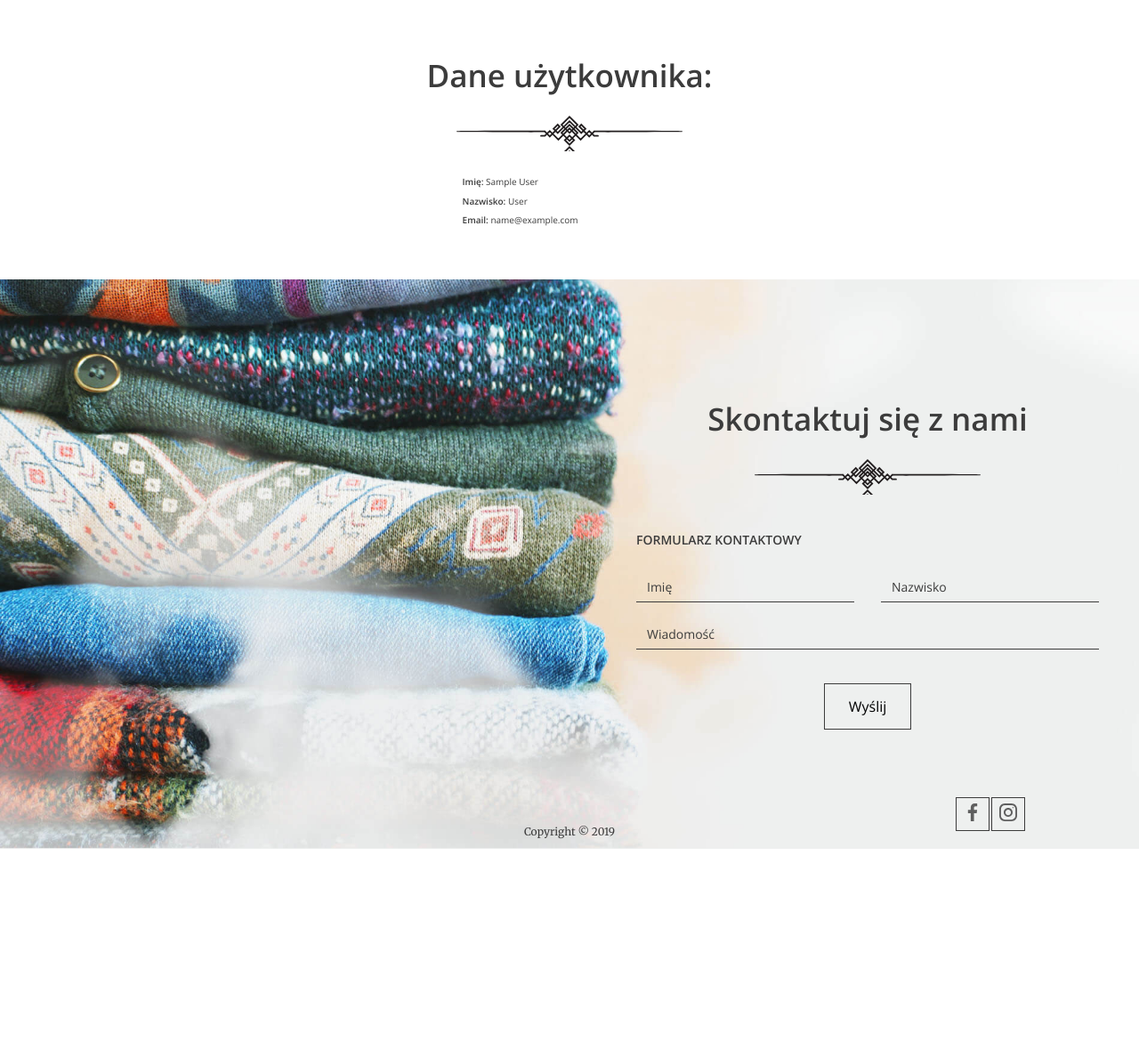
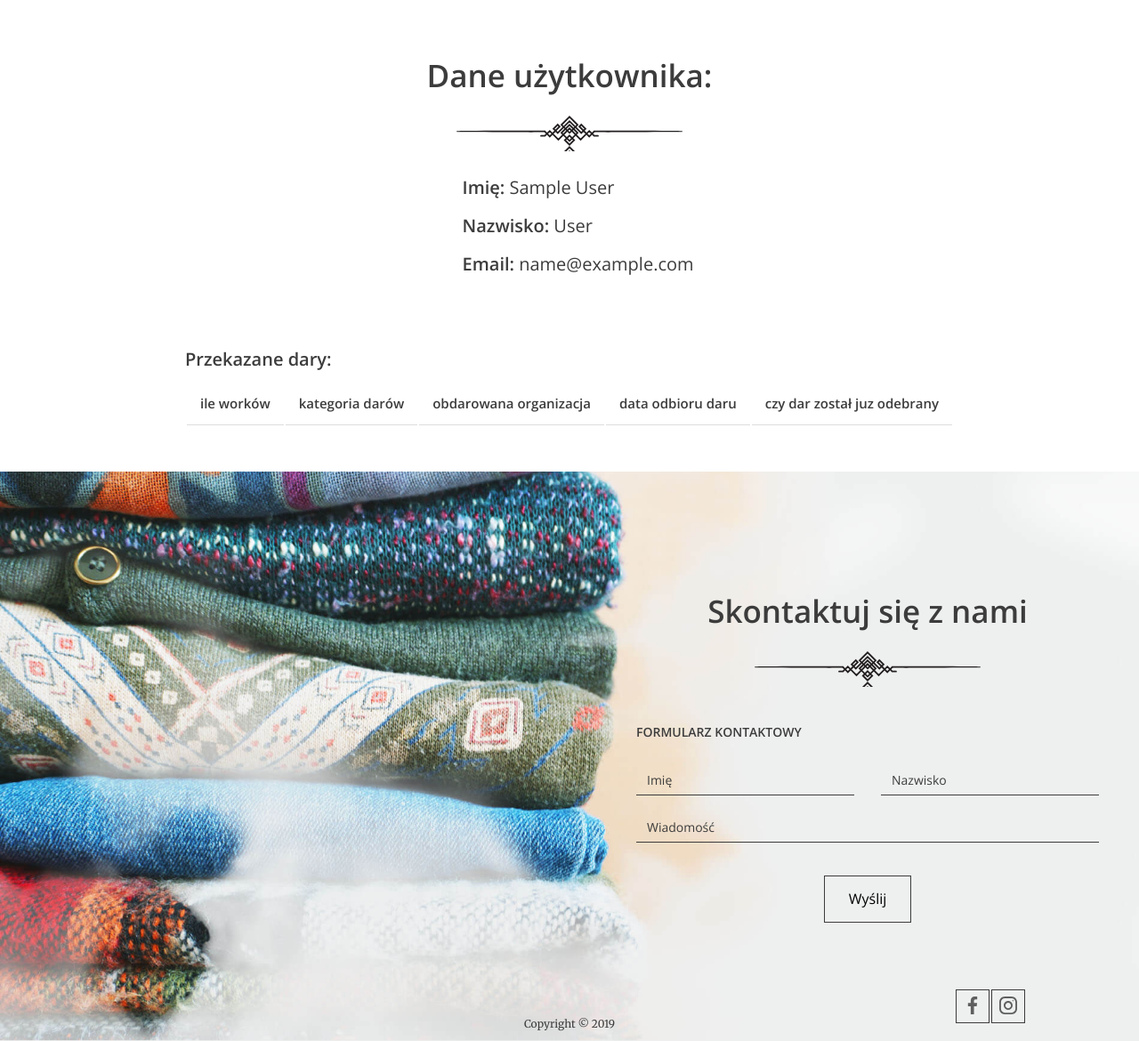
Before and after one commit to ElaJK01/Donate-old-things-project, a Django app: page /profil/ in a window 1280 px wide. Shown: the part 139-1309 px from the top of the page at 89% size. Before the commit the page ends 1093 px from the top, so only its background shows below. Run offline with Django 3.2, Linux system fonts and the light colour scheme; the visitor is signed in with stand-in values (Sample User, id 1); data that the repository does not hold is empty.

Commit message:
profil view and html

```diff
--- a/GiveAway_project/urls.py
+++ b/GiveAway_project/urls.py
@@ -33,7 +33,4 @@ urlpatterns = [
     path('profil/', Profil.as_view(), name='profil'),
     path('confirmation/', Confirmation.as_view(), name='confirmation'),
 
-    # path('donations/', Donations.as_view()),
-    # path('donations/', DonationAdd.as_view()),
-
 ]
--- a/donation/templates/profil.html
+++ b/donation/templates/profil.html
@@ -12,7 +12,7 @@
 <div>
     <h2>Dane użytkownika:</h2>
     <ul class="help--slides-items">
-        <div class="title">
+        <div id="profil" class="title">
             <p><b>Imię:</b> {{user.name}}</p>
             <p><b>Nazwisko:</b> {{user.last_name}}</p>
             <p><b>Email:</b> {{user.email}}</p>
@@ -20,5 +20,35 @@
     </ul>
 </div>
 </section>
+<section class="login-page">
+    <div>
+        <h1>Przekazane dary:</h1>
+        <table class="table">
+            <thead>
+                <tr>
+                    <td>ile worków</td>
+                    <td>kategoria darów</td>
+                    <td>obdarowana organizacja</td>
+                    <td>data odbioru daru</td>
+                    <td> czy dar został juz odebrany</td>
+                </tr>
+            </thead>
+            <tbody>
+                {%for donation in donations%}
+                <tr>
+
+                    <td>{{donation.quantity}}</td>
+                    <td>{%for category in donation.categories.all%}
+                    <ul>{{category.name}}</ul>
+                    {%endfor%}</td>
+                    <td>{{donation.institution}}</td>
+                    <td>{{donation.pick_up_date| date:'Y-m-d'}}</td>
+                </tr>
+                {%endfor%}
+            </tbody>
+
+        </table>
+    </div>
+</section>
 
 {%endblock%}
--- a/donation/views.py
+++ b/donation/views.py
@@ -85,16 +85,6 @@ class AddDonation(LoginRequiredMixin, View):
             JsonResponse({"error": ""}, status=400)
 
 
-# class Donations(ListAPIView):
-#     serializer_class = DonationSerializer
-#     queryset = Donation.objects.all()
-#
-#
-# class DonationAdd(CreateAPIView):
-#     serializer_class = DonationSerializer
-#     queryset = Donation.objects.all()
-
-
 class Institutions(ListAPIView):
     serializer_class = InstitutionSerializer
     queryset = Institution.objects.all()
@@ -105,7 +95,6 @@ class Institutions(ListAPIView):
         if category_id is not None:
             queryset = queryset.filter(categories__pk__in=[category_id])
         return queryset
-
 
 
 class Login(LoginView):
@@ -140,5 +129,12 @@ class Register(View):
 class Profil(LoginRequiredMixin, View):
     def get(self, request):
         user = self.request.user
-        ctx ={'user': user}
-        return render(request, 'profil.html', ctx)
+        user_donations = Donation.objects.filter(user=user)
+        if user_donations is None:
+            msg = {'message': 'Nie przekazałeś jeszcze żadnych darów',
+                   'user': user}
+            return render(request, 'profil.html', msg)
+        else:
+            ctx ={'user': user,
+                  'donations': user_donations}
+            return render(request, 'profil.html', ctx)
--- a/static/css/style2.css
+++ b/static/css/style2.css
@@ -1830,3 +1830,24 @@ footer .bottom-line--icons a img {
 
 .phone-field-ext { display: none; }
 #id_phone_1 {display: none;}
+
+.table th, td  {
+    border-bottom: 1px solid #ddd;
+    padding: 15px;
+    text-align: left;
+    font-size: 1.5em;
+}
+.table tr:hover {background-color: #f5f5f5;}
+
+.table thead {
+  font-size: 1em;
+  font-weight: bold;
+  text-align: center;
+  padding: 15px;
+  text-emphasis: #3c3c3c;
+
+}
+
+#profil {
+  font-size: 2em;
+}
```
